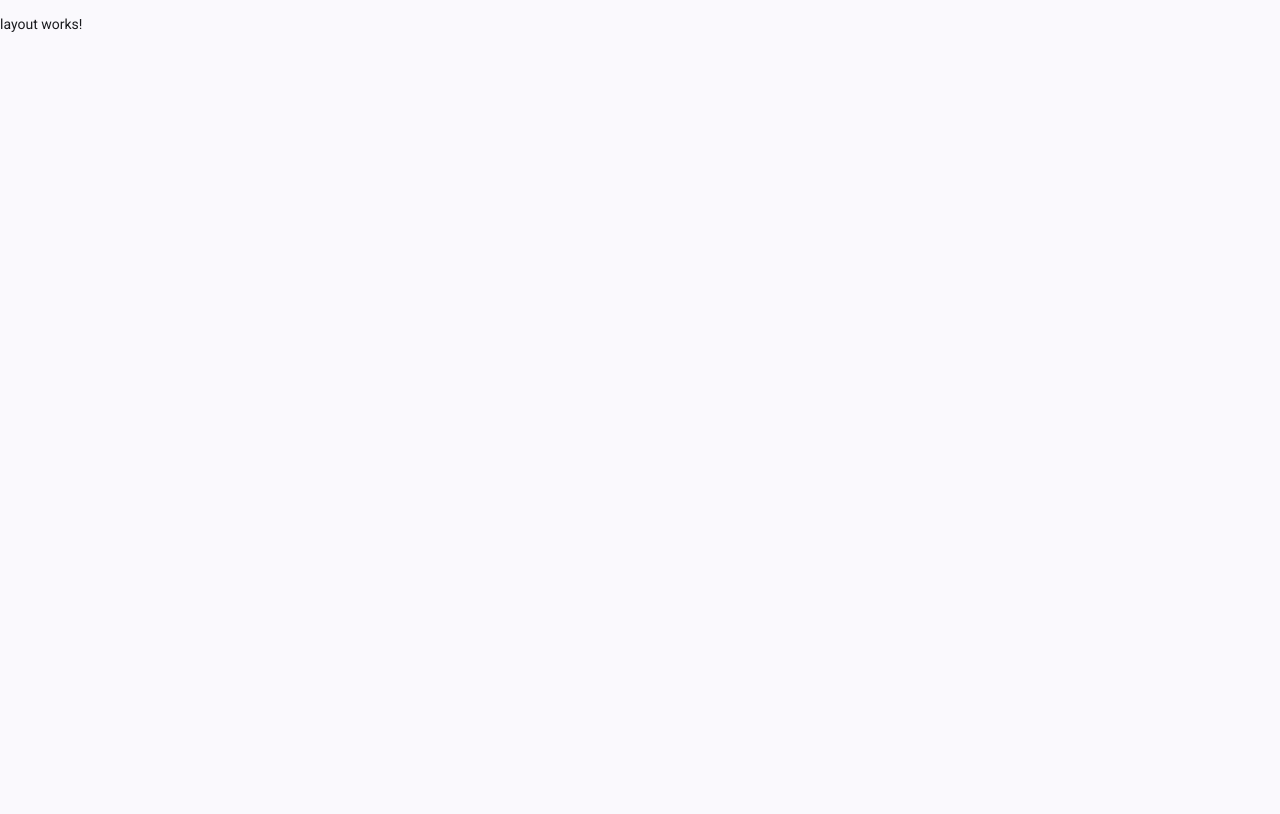
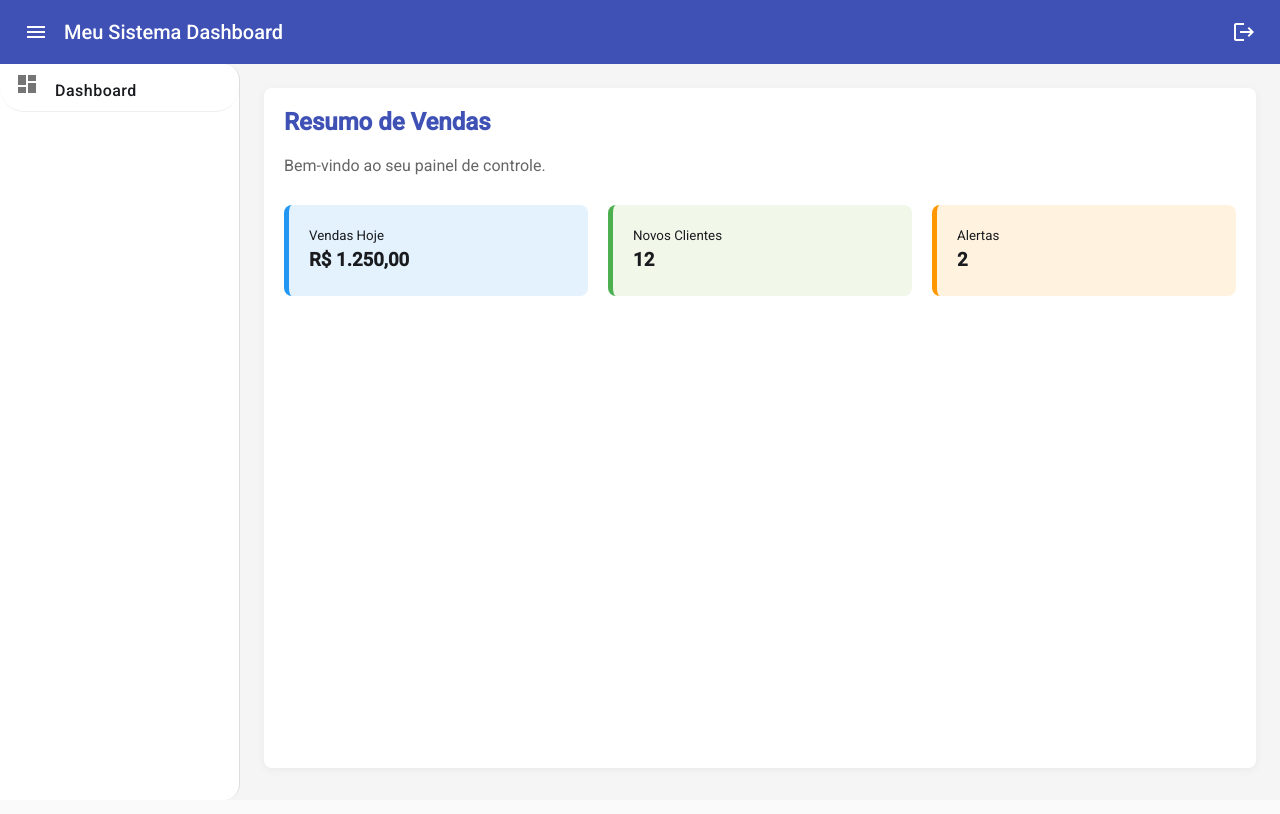
Before and after one commit to g4bri3llucas/Dashboard-Angular, an Angular app: page /dashboard in a window 1280 px wide. Built offline with nearby package versions, Linux system fonts and the light colour scheme.

Commit message:
feat: login com validação de credenciais e visual final

```diff
--- a/angular.json
+++ b/angular.json
@@ -26,8 +26,8 @@
               }
             ],
             "styles": [
-              "src/material-theme.scss",
-              "src/styles.css"
+                "@angular/material/prebuilt-themes/azure-blue.css",
+                "src/styles.css"
             ]
           },
           "configurations": {
--- a/src/app/app.config.ts
+++ b/src/app/app.config.ts
@@ -1,11 +1,11 @@
-import { ApplicationConfig, provideBrowserGlobalErrorListeners } from '@angular/core';
+import { ApplicationConfig } from '@angular/core';
 import { provideRouter } from '@angular/router';
-
 import { routes } from './app.routes';
+import { provideAnimationsAsync } from '@angular/platform-browser/animations/async'; // Certifique-se que isso existe
 
 export const appConfig: ApplicationConfig = {
   providers: [
-    provideBrowserGlobalErrorListeners(),
-    provideRouter(routes)
+    provideRouter(routes),
+    provideAnimationsAsync() // Isso ativa o visual do Material
   ]
 };
--- a/src/app/features/dashboard/dashboard.html
+++ b/src/app/features/dashboard/dashboard.html
@@ -1 +1,17 @@
-<p>dashboard works!</p>
+<h2 style="color: #3f51b5; margin-top: 0;">Resumo de Vendas</h2>
+<p style="color: #666;">Bem-vindo ao seu painel de controle.</p>
+
+<div style="display: grid; grid-template-columns: repeat(3, 1fr); gap: 20px; margin-top: 30px;">
+  <div style="background: #e3f2fd; padding: 20px; border-radius: 8px; border-left: 5px solid #2196f3;">
+    <small>Vendas Hoje</small>
+    <h3 style="margin: 5px 0;">R$ 1.250,00</h3>
+  </div>
+  <div style="background: #f1f8e9; padding: 20px; border-radius: 8px; border-left: 5px solid #4caf50;">
+    <small>Novos Clientes</small>
+    <h3 style="margin: 5px 0;">12</h3>
+  </div>
+  <div style="background: #fff3e0; padding: 20px; border-radius: 8px; border-left: 5px solid #ff9800;">
+    <small>Alertas</small>
+    <h3 style="margin: 5px 0;">2</h3>
+  </div>
+</div>
--- a/src/app/features/layout/layout.css
+++ b/src/app/features/layout/layout.css
@@ -0,0 +1,16 @@
+.sidenav-container {
+  height: calc(100vh - 64px); /* Desconta a altura da barra de topo */
+}
+
+.sidenav {
+  width: 200px;
+  background-color: #fafafa;
+}
+
+.spacer {
+  flex: 1 1 auto;
+}
+
+.content {
+  padding: 20px;
+}
--- a/src/app/features/layout/layout.html
+++ b/src/app/features/layout/layout.html
@@ -1 +1,29 @@
-<p>layout works!</p>
+<mat-toolbar color="primary" style="display: flex; justify-content: space-between; background-color: #3f51b5; color: white;">
+  <div style="display: flex; align-items: center;">
+    <button mat-icon-button (click)="drawer.toggle()" style="margin-right: 8px; background: none; border: none; color: white; cursor: pointer;">
+      <mat-icon>menu</mat-icon>
+    </button>
+    <span style="font-weight: 500; font-size: 20px;">Meu Sistema Dashboard</span>
+  </div>
+
+  <button mat-icon-button routerLink="/login" style="background: none; border: none; color: white; cursor: pointer;">
+    <mat-icon>logout</mat-icon>
+  </button>
+</mat-toolbar>
+
+<mat-sidenav-container style="height: calc(100vh - 64px); background-color: #f5f5f5;">
+  <mat-sidenav #drawer mode="side" opened style="width: 240px; background-color: white; border-right: 1px solid #ddd;">
+    <mat-nav-list style="padding-top: 0;">
+      <a mat-list-item routerLink="/dashboard" style="display: flex; align-items: center; padding: 15px; text-decoration: none; color: #333; border-bottom: 1px solid #eee;">
+        <mat-icon style="margin-right: 16px; color: #757575;">dashboard</mat-icon>
+        <span style="font-weight: 500;">Dashboard</span>
+      </a>
+    </mat-nav-list>
+  </mat-sidenav>
+
+  <mat-sidenav-content style="padding: 24px;">
+    <div style="background: white; min-height: 80vh; border-radius: 8px; padding: 20px; box-shadow: 0 2px 10px rgba(0,0,0,0.05);">
+      <router-outlet></router-outlet>
+    </div>
+  </mat-sidenav-content>
+</mat-sidenav-container>
--- a/src/app/features/layout/layout.ts
+++ b/src/app/features/layout/layout.ts
@@ -1,11 +1,26 @@
 import { Component } from '@angular/core';
+import { CommonModule } from '@angular/common';
+import { RouterOutlet, RouterLink } from '@angular/router';
+import { MatSidenavModule } from '@angular/material/sidenav';
+import { MatToolbarModule } from '@angular/material/toolbar';
+import { MatListModule } from '@angular/material/list';
+import { MatIconModule } from '@angular/material/icon';
+import { MatButtonModule } from '@angular/material/button';
 
 @Component({
   selector: 'app-layout',
-  imports: [],
+  standalone: true,
+  imports: [
+    CommonModule,
+    RouterOutlet, // Necessário para mostrar o Dashboard dentro do Layout
+    RouterLink,   // Necessário para os links do menu funcionarem
+    MatSidenavModule,
+    MatToolbarModule,
+    MatListModule,
+    MatIconModule,
+    MatButtonModule
+  ],
   templateUrl: './layout.html',
-  styleUrl: './layout.css',
+  styleUrl: './layout.css'
 })
-export class Layout {
-
-}
+export class Layout { }
--- a/src/app/features/login/login.css
+++ b/src/app/features/login/login.css
@@ -1,9 +1,10 @@
 .login-container {
-  display: flex;
-  justify-content: center;
-  align-items: center;
-  height: 100vh;
-  background-color: #f5f5f5;
+  display: flex !important;
+  justify-content: center !important;
+  align-items: center !important;
+  height: 100vh !important;
+  width: 100vw !important;
+  background-color: #e0e0e0 !important; /* Um cinza mais escuro para testar */
 }
 
 mat-card {
--- a/src/app/features/login/login.html
+++ b/src/app/features/login/login.html
@@ -1,25 +1,39 @@
-<div class="login-container">
-  <mat-card>
-    <mat-card-header>
-      <mat-card-title>Acesso ao Sistema</mat-card-title>
+<div class="login-container" style="background-color: #3f51b5; display: flex; justify-content: center; align-items: center; height: 100vh; width: 100vw; margin: 0; padding: 0; position: fixed; top: 0; left: 0;">
+
+  <mat-card style="width: 400px; padding: 20px; border-radius: 8px; box-shadow: 0 4px 20px rgba(0,0,0,0.2); background: white;">
+    <mat-card-header style="margin-bottom: 20px;">
+      <mat-card-title style="font-family: 'Roboto', sans-serif; font-size: 24px; color: #333;">Acesso ao Sistema</mat-card-title>
     </mat-card-header>
 
     <mat-card-content>
-      <mat-form-field appearance="outline" class="full-width">
+      <div style="margin-bottom: 20px;">
+        <mat-form-field appearance="outline" style="width: 100%;">
           <mat-label>E-mail</mat-label>
-        <input matInput placeholder="exemplo@email.com">
+          <input matInput
+                 name="email"
+                 [(ngModel)]="usuario.email"
+                 placeholder="exemplo@email.com">
         </mat-form-field>
+      </div>
 
-      <mat-form-field appearance="outline" class="full-width">
+      <div style="margin-bottom: 20px;">
+        <mat-form-field appearance="outline" style="width: 100%;">
           <mat-label>Senha</mat-label>
-        <input matInput type="password">
+          <input matInput
+                 name="senha"
+                 type="password"
+                 [(ngModel)]="usuario.senha">
         </mat-form-field>
+      </div>
     </mat-card-content>
 
-    <mat-card-actions>
-      <button mat-raised-button color="primary" class="full-width" (click)="entrar()">
+    <mat-card-actions style="padding: 0 16px 16px 16px;">
+      <button mat-raised-button color="primary"
+              style="width: 100%; height: 45px; font-weight: bold; font-size: 16px;"
+              (click)="entrar()">
         ENTRAR
       </button>
     </mat-card-actions>
   </mat-card>
+
 </div>
--- a/src/app/features/login/login.ts
+++ b/src/app/features/login/login.ts
@@ -1,16 +1,18 @@
 import { Component } from '@angular/core';
 import { CommonModule } from '@angular/common';
+import { FormsModule } from '@angular/forms'; // Importante para o [(ngModel)]
 import { MatCardModule } from '@angular/material/card';
 import { MatFormFieldModule } from '@angular/material/form-field';
 import { MatInputModule } from '@angular/material/input';
 import { MatButtonModule } from '@angular/material/button';
-import { Router } from '@angular/router'; // Importação do "guia" de rotas
+import { Router } from '@angular/router';
 
 @Component({
   selector: 'app-login',
   standalone: true,
   imports: [
     CommonModule,
+    FormsModule, // Adicione aqui para liberar o uso de formulários
     MatCardModule,
     MatFormFieldModule,
     MatInputModule,
@@ -20,11 +22,20 @@ import { Router } from '@angular/router'; // Importação do "guia" de rotas
   styleUrl: './login.css'
 })
 export class Login {
-  // O constructor "pede" ao Angular para usar o serviço de rotas
+  // Criamos este objeto para vincular aos campos do HTML
+  usuario = {
+    email: '',
+    senha: ''
+  };
+
   constructor(private router: Router) {}
 
   entrar() {
-    // Esse comando muda a URL para /dashboard e o Angular troca a tela
-    this.router.navigate(['/dashboard']);
+    // Definindo uma regra de acesso:
+    if (this.usuario.email === 'admin@teste.com' && this.usuario.senha === '123456') {
+      this.router.navigate(['/dashboard']);
+    } else {
+      alert('E-mail ou senha inválidos! Tente admin@teste.com e senha 123456');
+    }
   }
 }
--- a/src/index.html
+++ b/src/index.html
@@ -1,17 +1,13 @@
 <!doctype html>
-<html lang="en">
+<html lang="pt-br">
 <head>
   <meta charset="utf-8">
   <title>Dashboard</title>
   <base href="/">
   <meta name="viewport" content="width=device-width, initial-scale=1">
   <link rel="icon" type="image/x-icon" href="favicon.ico">
-  <link rel="preconnect" href="https://fonts.googleapis.com">
-  <link rel="preconnect" href="https://fonts.gstatic.com" crossorigin>
-  <link href="https://fonts.googleapis.com/css2?family=Roboto:wght@300;400;500&display=swap" rel="stylesheet">
   <link href="https://fonts.googleapis.com/icon?family=Material+Icons" rel="stylesheet">
 </head>
-<body>
-  <app-root></app-root>
+<body class="mat-typography"> <app-root></app-root>
 </body>
 </html>
--- a/src/styles.css
+++ b/src/styles.css
@@ -1 +1,14 @@
-/* You can add global styles to this file, and also import other style files */
+/* Importação corrigida sem o ~ */
+@import "@angular/material/prebuilt-themes/azure-blue.css";
+
+@import url('https://fonts.googleapis.com/css2?family=Roboto:wght@300;400;500&display=swap');
+
+html, body {
+  height: 100%;
+  margin: 0;
+}
+
+body {
+  font-family: Roboto, "Helvetica Neue", sans-serif;
+  background-color: #fafafa;
+}
```
Also changed, not shown: src/app/app.routes.ts (+8 -1 lines). Lines whose indentation alone changed are shown as unchanged.
